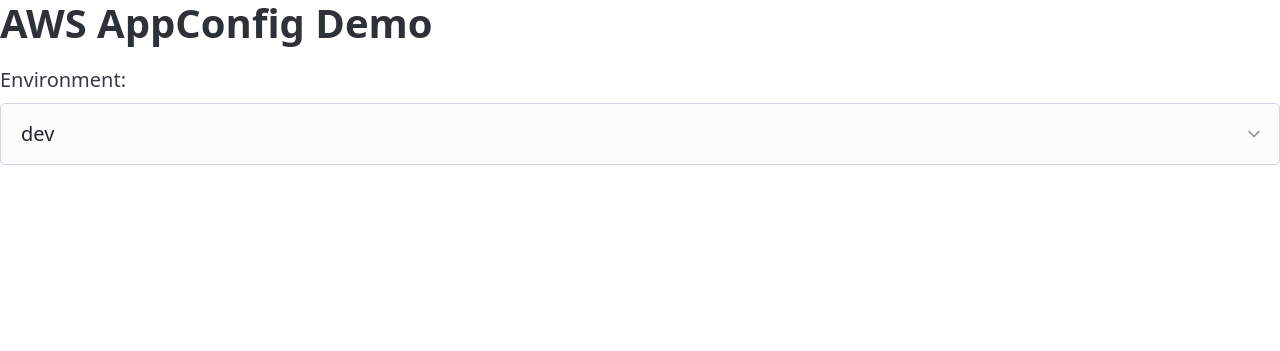
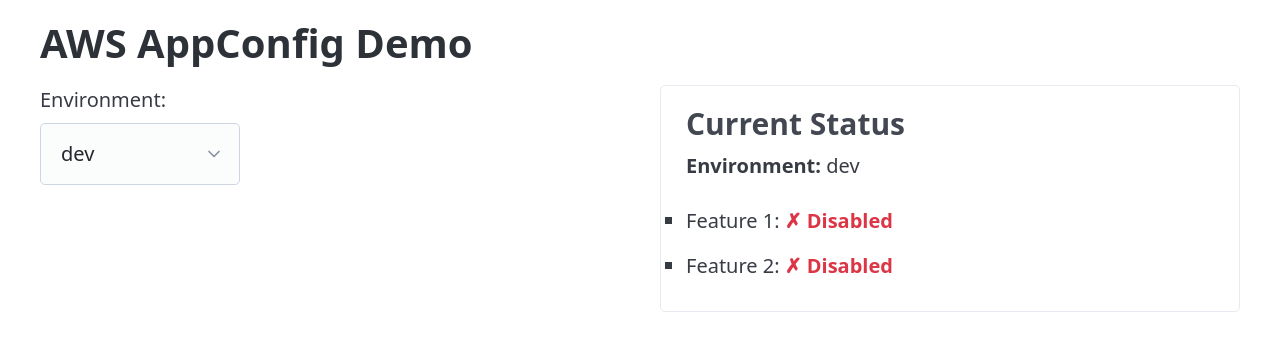
Before and after one commit to gradymke/acTest, a Flask app: page / in a window 1280 px wide. Shown: the top 351 px of the page. Run offline with Flask 2, Linux system fonts and the light colour scheme; data that the repository does not hold is empty; some libraries are stand-ins or nearby versions.

Commit message:
Claude code's cleanup, create abstract class for config provider, better UI

```diff
--- a/app.py
+++ b/app.py
@@ -1,33 +1,13 @@
 from flask import Flask, render_template, request
-import boto3
-import json
-import os
+from config_provider import AppConfigProvider
 
 app = Flask(__name__)
 
-APP_CONFIG_APP = os.environ.get('APP_CONFIG_APP', 'acTestApplication')
-APP_CONFIG_CONFIG = os.environ.get('APP_CONFIG_CONFIG', 'acTest')
-AWS_REGION = os.environ.get('AWS_REGION', 'us-west-2')
+provider = AppConfigProvider()
 
 
 def get_app_config(env):
-    client = boto3.client('appconfigdata', region_name=AWS_REGION)
-
-    session_response = client.start_configuration_session(
-        ApplicationIdentifier=APP_CONFIG_APP,
-        EnvironmentIdentifier=env,
-        ConfigurationProfileIdentifier=APP_CONFIG_CONFIG
-    )
-
-    token = session_response['InitialConfigurationToken']
-
-    response = client.get_latest_configuration(ConfigurationToken=token)
-    config_content = response['Configuration']
-
-    if hasattr(config_content, 'read'):
-        config_content = config_content.read().decode('utf-8')
-
-    return json.loads(config_content)
+    return provider.get_config(env)
 
 
 @app.route('/')
--- /dev/null
+++ b/config_provider.py
@@ -0,0 +1,40 @@
+from abc import ABC, abstractmethod
+import boto3
+import json
+import os
+
+
+class ConfigProvider(ABC):
+    @abstractmethod
+    def get_config(self, env: str) -> dict:
+        pass
+
+
+class AppConfigProvider(ConfigProvider):
+    def __init__(
+        self,
+        app_name: str = None,
+        config_name: str = None,
+        region: str = None,
+    ):
+        self.app_name = app_name or os.environ.get('APP_CONFIG_APP', 'acTestApplication')
+        self.config_name = config_name or os.environ.get('APP_CONFIG_CONFIG', 'acTest')
+        self.region = region or os.environ.get('AWS_REGION', 'us-west-2')
+
+    def get_config(self, env: str) -> dict:
+        client = boto3.client('appconfigdata', region_name=self.region)
+
+        session_response = client.start_configuration_session(
+            ApplicationIdentifier=self.app_name,
+            EnvironmentIdentifier=env,
+            ConfigurationProfileIdentifier=self.config_name,
+        )
+
+        token = session_response['InitialConfigurationToken']
+        response = client.get_latest_configuration(ConfigurationToken=token)
+        config_content = response['Configuration']
+
+        if hasattr(config_content, 'read'):
+            config_content = config_content.read().decode('utf-8')
+
+        return json.loads(config_content)
--- a/templates/index.html
+++ b/templates/index.html
@@ -9,6 +9,39 @@
             href="https://cdn.jsdelivr.net/npm/@picocss/pico@2/css/pico.min.css"
         />
         <style>
+            .top-section {
+                display: grid;
+                grid-template-columns: 1fr 1fr;
+                gap: 2rem;
+                align-items: start;
+            }
+            .env-selector select {
+                max-width: 200px;
+            }
+            .status-card {
+                border: 1px solid var(--pico-muted-border-color);
+                border-radius: var(--pico-border-radius);
+                padding: 1rem 1.25rem;
+            }
+            .status-card h3 {
+                margin-bottom: 0.5rem;
+            }
+            .status-card ul {
+                list-style: none;
+                padding: 0;
+                margin: 0;
+            }
+            .status-card li {
+                padding: 0.25rem 0;
+            }
+            .badge-enabled {
+                color: #28a745;
+                font-weight: bold;
+            }
+            .badge-disabled {
+                color: #dc3545;
+                font-weight: bold;
+            }
             .feature {
                 padding: 20px;
                 margin: 20px 0;
@@ -28,14 +61,14 @@
             .disabled {
                 display: none;
             }
-            .body {
-                padding: 20px;
-            }
         </style>
     </head>
     <body>
+        <main class="container">
             <h1>AWS AppConfig Demo</h1>
 
+            <div class="top-section">
+                <div class="env-selector">
                     <form method="get" action="/">
                         <label for="env">Environment:</label>
                         <select name="env" id="env" onchange="this.form.submit()">
@@ -44,6 +77,31 @@
                             <option value="prod" {% if env == 'prod' %}selected{% endif %}>prod</option>
                         </select>
                     </form>
+                </div>
+
+                <div class="status-card">
+                    <h3>Current Status</h3>
+                    <p><strong>Environment:</strong> {{ env }}</p>
+                    <ul>
+                        <li>
+                            Feature 1:
+                            {% if feature1 == 'true' %}
+                                <span class="badge-enabled">&#10003; Enabled</span>
+                            {% else %}
+                                <span class="badge-disabled">&#10007; Disabled</span>
+                            {% endif %}
+                        </li>
+                        <li>
+                            Feature 2:
+                            {% if feature2 == 'true' %}
+                                <span class="badge-enabled">&#10003; Enabled</span>
+                            {% else %}
+                                <span class="badge-disabled">&#10007; Disabled</span>
+                            {% endif %}
+                        </li>
+                    </ul>
+                </div>
+            </div>
 
             <div
                 class="feature feature-feature1 {% if feature1 != 'true' %}disabled{% endif %}"
@@ -58,5 +116,6 @@
                 <h2>Feature 2</h2>
                 <p>This section is visible when feature2 is "true".</p>
             </div>
+        </main>
     </body>
 </html>
```
Also changed, not shown: 1 other file. Lines whose indentation alone changed are shown as unchanged.
